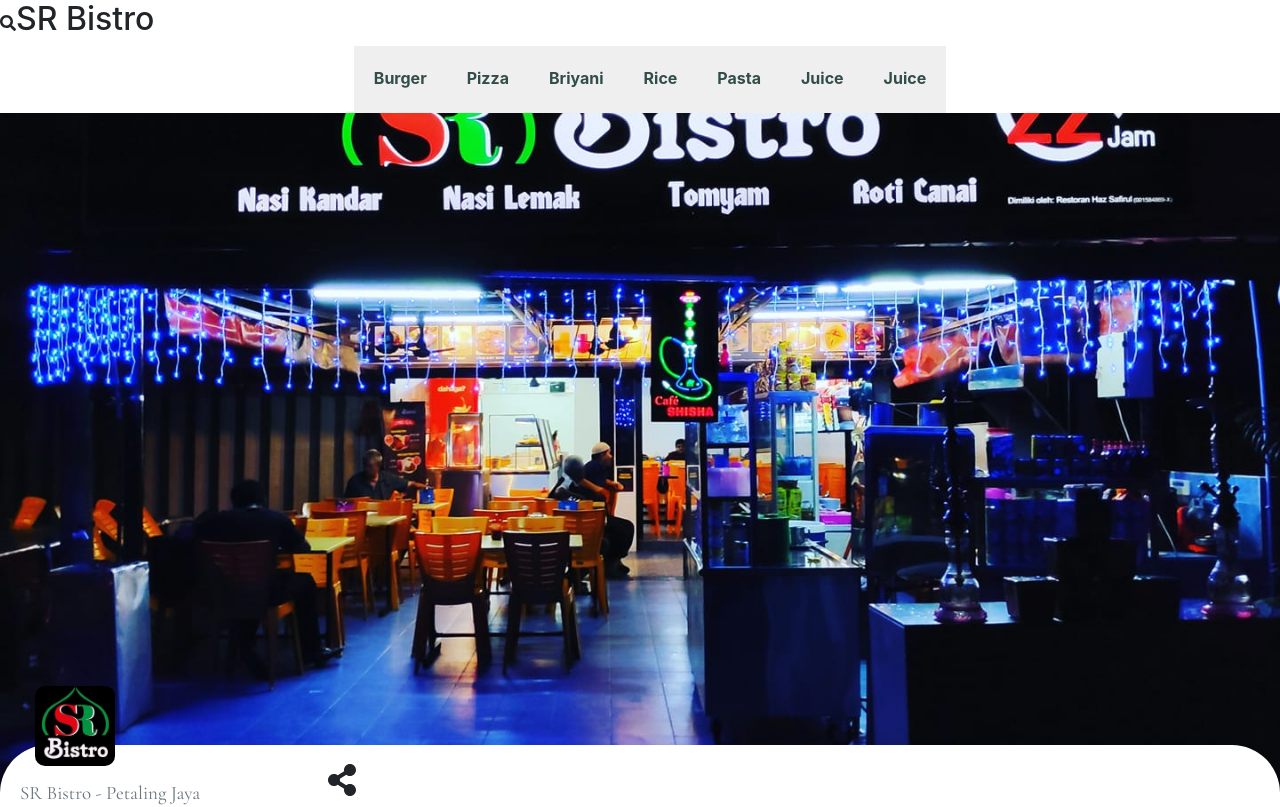
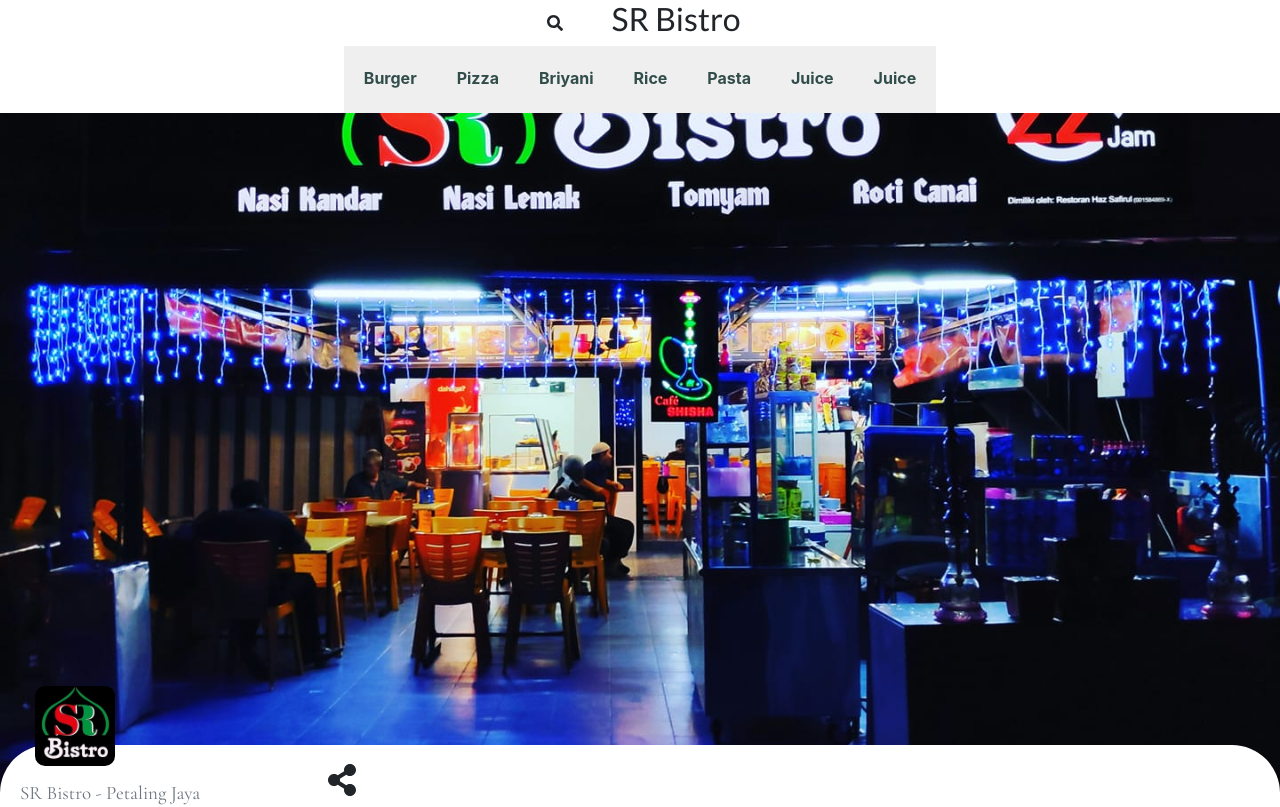
Before and after one commit to Emitaz-pias/restoren-pataling-jaya, a React (Create React App) app: page / in a window 1280 px wide. Shown: the top 807 px of the page. Built offline with nearby package versions, Linux system fonts and the light colour scheme.

Commit message:
search seciton

```diff
--- a/src/Components/Menu/Category/Category.css
+++ b/src/Components/Menu/Category/Category.css
@@ -1,9 +1,6 @@
 .navigationBar {
-  margin-left: 20px;
   list-style: none;
   background-color: red;
   overflow-x: scroll;
+  width: 100%;
 }
-::-webkit-scrollbar {
-  display: none;
-}
--- a/src/Components/Menu/Header/Header.js
+++ b/src/Components/Menu/Header/Header.js
@@ -31,31 +31,55 @@ const Header = ({
     handleSubmit,
     formState: { errors },
   } = useForm();
-  const onSubmit = (data) => console.log(data);
+  const onSubmit = (data) => {
+    console.log(data);
+    setOpenSearch(false);
+  };
 
   //
   const handleToggleSearch = () => {
-    setOpenSearch(!openSearch);
+    setOpenSearch(true);
   };
-  // handleSearch
-  const handleSearch = () => {};
+
   return (
     <div className={`${showHeader ? "fixedHeader" : "hideHeader"} bg-white`}>
-      <div className="d-flex align-items-center">
+      <div className="d-flex align-items-center  w-100">
         {openSearch ? (
-          <form onSubmit={handleSubmit(onSubmit)}>
+          <div className="w-100 mb-1">
+            <h2 className="text-center" style={{ fontFamily: "Lato" }}>
+              SR Bistro
+            </h2>
+            <form
+              className="d-flex align-items-center justify-content-around"
+              onSubmit={handleSubmit(onSubmit)}
+            >
               <input
+                className="form-control-md"
                 type="text"
                 placeholder="Search"
                 {...register("search", { required: true, maxLength: 80 })}
               />
 
-            <FontAwesomeIcon onClick={handleSubmit(onSubmit)} icon={faSearch} />
+              <FontAwesomeIcon
+                className="me-3"
+                onClick={handleSubmit(onSubmit)}
+                icon={faSearch}
+              />
             </form>
+          </div>
         ) : (
-          <FontAwesomeIcon onClick={handleToggleSearch} icon={faSearch} />
+          <div className="d-flex align-items-center justify-content-center w-100">
+            <FontAwesomeIcon
+              className="ms-2"
+              onClick={handleToggleSearch}
+              icon={faSearch}
+            />
+
+            <h2 className="ms-4 ps-4" style={{ fontFamily: "Lato" }}>
+              SR Bistro
+            </h2>
+          </div>
         )}
-        <h2>SR Bistro</h2>
       </div>
       <Category
         visibleSection={visibleSection}
--- a/src/Components/Menu/Menu.js
+++ b/src/Components/Menu/Menu.js
@@ -117,6 +117,7 @@ const Menu = () => {
               scrollTo={scrollTo}
             />
           ) : (
+            <div style={{ marginLeft: "2em" }}>
               <Category
                 visibleSection={visibleSection}
                 headerRef={headerRef}
@@ -128,6 +129,7 @@ const Menu = () => {
                 biriyani={biriyaniRef}
                 scrollTo={scrollTo}
               />
+            </div>
           )}
 
           <div className="section text-center" id="burger" ref={burgerRef}>
```
Lines whose indentation alone changed are shown as unchanged.
